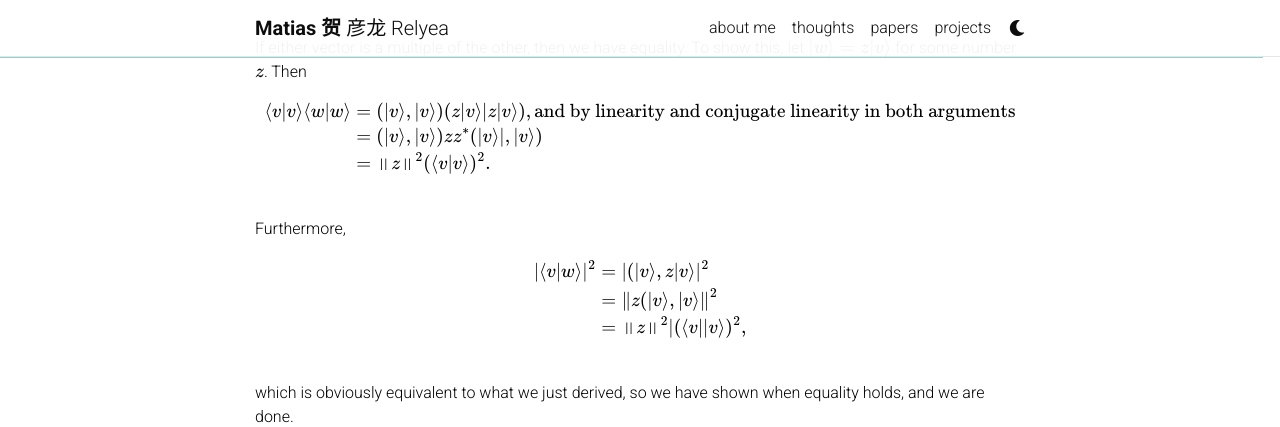
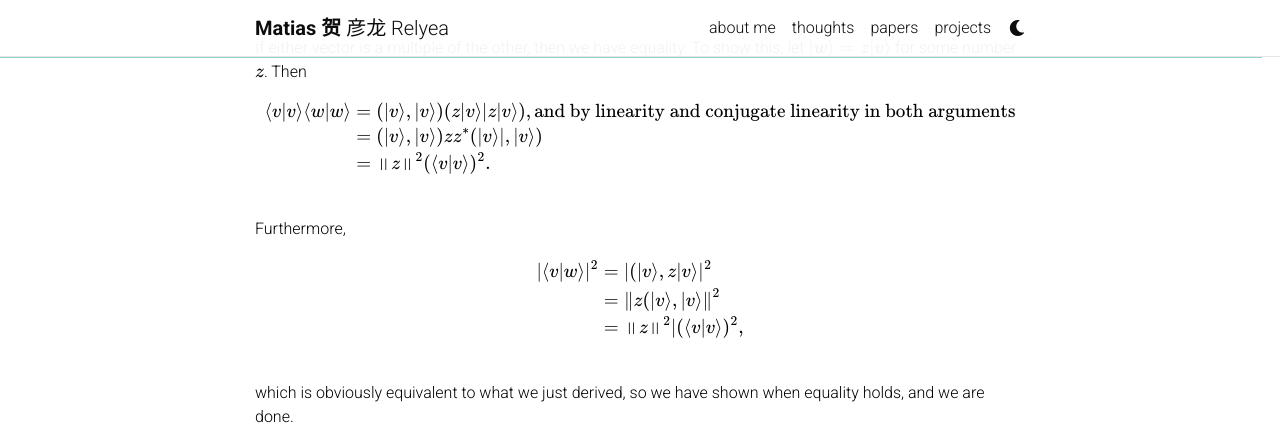
Before and after one commit to Quadcryo/quadcryo, a Jekyll site: the page built from _projects/quantum mechanics research.md, in a window 1280 px wide and 900 px high, scrolled down 6140 px. Shown: the top 427 px of the window. Built offline with Jekyll 4.4.1, drawn with Linux system fonts in a browser that asks for light colours; comment, search, counter and statistics services are not loaded; a style sheet for code colours, icons or effects is not loaded.

Commit message:
small mistake fixed

```diff
--- a/_projects/quantum mechanics research.md
+++ b/_projects/quantum mechanics research.md
@@ -292,7 +292,7 @@ $$
 |\langle v | w \rangle|^{2} &
 = |(|v\rangle, z|v\rangle|^{2} \\ &
 = \left\Vert z(|v\rangle, |v\rangle \right\Vert^{2} \\ &
-= \left\Vert z \right\Vert^{2}|(\langle v | |v\rangle)^{2},
+= \left\Vert z \right\Vert^{2}|(\langle v |v\rangle)^{2},
 \end{align*}
 $$
 
```
